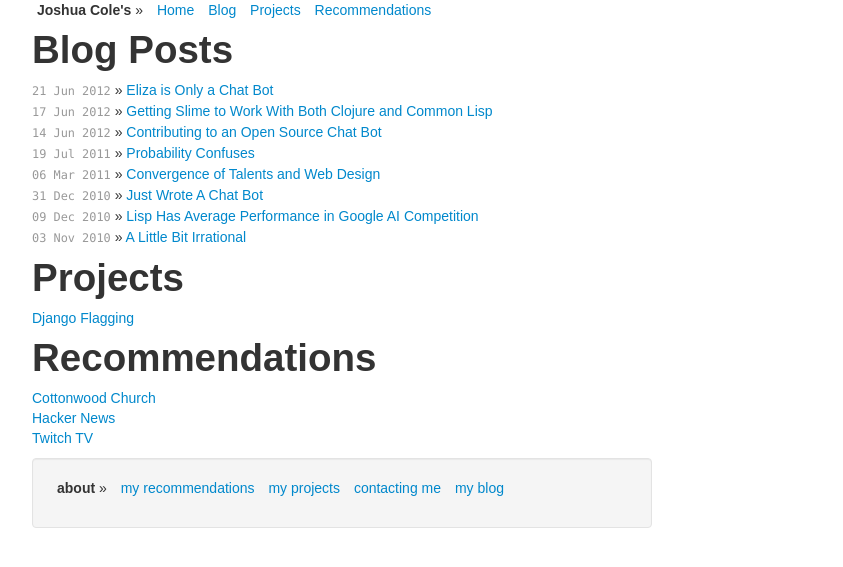
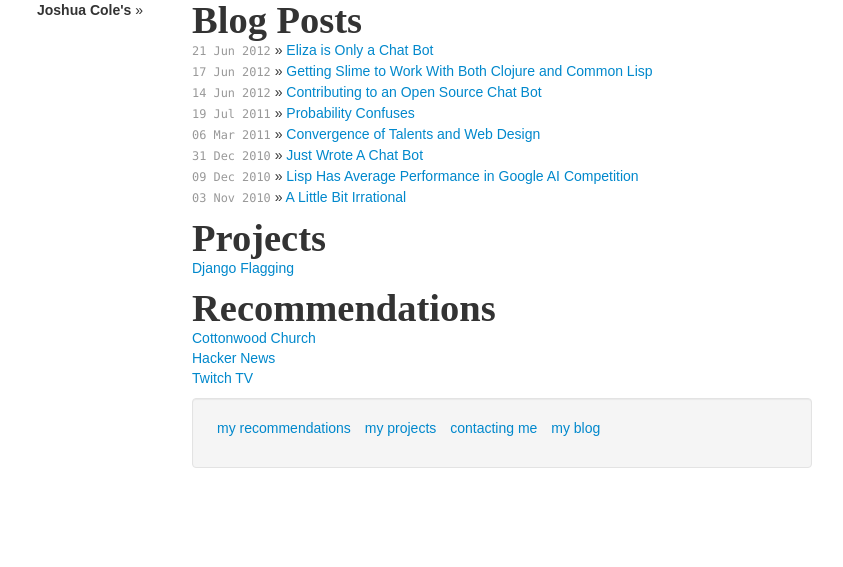
Before and after one commit to jColeChanged/jColeChanged.github.io, a Jekyll site: the page built from index.html, in a window 1280 px wide. Shown: the top 567 px of the page, without its empty margins (288-1131 px from the left). Built offline with Jekyll 4.4.1, drawn with Linux system fonts in a browser that asks for light colours; Markdown is read by kramdown in place of the engine named in the settings.

Commit message:
Updated blog to reflect design phillosophies. Still ugly though.

```diff
--- a/_layouts/default.html
+++ b/_layouts/default.html
@@ -5,6 +5,7 @@
   	<meta name="viewport" content="width=device-width, initial-scale=1.0">
     <meta name="author" content="Joshua Lowell Cole" />
   	<link rel="stylesheet" href="/css/bootstrap.min.css" media="screen">
+    <link rel="stylesheet" href="/css/blog.css" media="screen">
     <title>{{ page.title }}</title>
   	<script src="http://ajax.googleapis.com/ajax/libs/webfont/1/webfont.js"></script>
   	<script>
@@ -14,36 +15,24 @@
       }
   	});
   	</script>
-	<style>
-		body {font-family: "Droid Sans", "Arial";}
-		.date {font-family: "Droid Sans Mono", "Consolas";}
-    /* Make images stay on their own line and center themselves within the page.*/
-    img {
-      display: block;
-      margin-left: auto;
-      margin-right: auto;
-    }
-    .title {text-align: center;}
-
-}
-	</style>
   </head>
   <body>
   	<div class="row">
-    <div class="offset4 span8">
+      <div class="offset4 span2">
         <header>
           <ul class="inline">
             <li><strong>Joshua Cole's</strong> &raquo;</li>
-        <li><a href="/">Home</a></li>
-        <li><a href="/#blog">Blog</a></li>
-        <li><a href="/#projects">Projects</a></li>
-        <li><a href="/#recommendations">Recommendations</a></li>
           </ul>
         </header>
+      </div>
+      <div class="span8">
   		  {{ content }}
+      </div>
+    </div>
+    <div class="row">
+      <div class="offset6 span8">
     		<footer class="well">
           <ul class="inline">
-        <li><strong>about</strong> &raquo;</li>
             <li><a id="about_recs_toggle">my recommendations</a></li>
             <li><a id="about_projects_toggle">my projects<a></li>
             <li><a id="about_contact_toggle">contacting me</a></li>
@@ -53,10 +42,10 @@
           <p id="about_blog">I'm writing this blog as an excuse to talk about technical subjects that interest me. I'm also a Christian and very into competitive gaming, so some of that might creep into my writing</p>
           <p id="about_projects">These are some projects I've worked on that might be useful to someone.</p>
           <p id="about_recs">Some sites out there deserve page rank. They are awesome and I'm happy to share them with people.</p>
-			<script type="text/javascript">/*<![CDATA[*/ window.olark||(function(k){var g=window,j=document,a=g.location.protocol=="https:"?"https:":"http:",i=k.name,b="load",h="addEventListener";(function(){g[i]=function(){(c.s=c.s||[]).push(arguments)};var c=g[i]._={},f=k.methods.length;while(f--){(function(l){g[i][l]=function(){g[i]("call",l,arguments)}})(k.methods[f])}c.l=k.loader;c.i=arguments.callee;c.p={0:+new Date};c.P=function(l){c.p[l]=new Date-c.p[0]};function e(){c.P(b);g[i](b)}g[h]?g[h](b,e,false):g.attachEvent("on"+b,e);c.P(1);var d=j.createElement("script"),m=document.getElementsByTagName("script")[0];d.type="text/javascript";d.async=true;d.src=a+"//"+c.l;m.parentNode.insertBefore(d,m);c.P(2)})()})({loader:(function(a){return "static.olark.com/jsclient/loader1.js?ts="+(a?a[1]:(+new Date))})(document.cookie.match(/olarkld=([0-9]+)/)),name:"olark",methods:["configure","extend","declare","identify"]}); olark.identify('5923-676-10-4978');/*]]>*/</script>
     		<footer>
     	</div>
     </div>
+    <script type="text/javascript">/*<![CDATA[*/ window.olark||(function(k){var g=window,j=document,a=g.location.protocol=="https:"?"https:":"http:",i=k.name,b="load",h="addEventListener";(function(){g[i]=function(){(c.s=c.s||[]).push(arguments)};var c=g[i]._={},f=k.methods.length;while(f--){(function(l){g[i][l]=function(){g[i]("call",l,arguments)}})(k.methods[f])}c.l=k.loader;c.i=arguments.callee;c.p={0:+new Date};c.P=function(l){c.p[l]=new Date-c.p[0]};function e(){c.P(b);g[i](b)}g[h]?g[h](b,e,false):g.attachEvent("on"+b,e);c.P(1);var d=j.createElement("script"),m=document.getElementsByTagName("script")[0];d.type="text/javascript";d.async=true;d.src=a+"//"+c.l;m.parentNode.insertBefore(d,m);c.P(2)})()})({loader:(function(a){return "static.olark.com/jsclient/loader1.js?ts="+(a?a[1]:(+new Date))})(document.cookie.match(/olarkld=([0-9]+)/)),name:"olark",methods:["configure","extend","declare","identify"]}); olark.identify('5923-676-10-4978');/*]]>*/</script>
   	<script src="http://code.jquery.com/jquery.js"></script>
   	<script src="/js/bootstrap.min.js"></script>
     <script type="text/javascript">
--- /dev/null
+++ b/css/blog.css
@@ -0,0 +1,23 @@
+h1, h2, h3, h4, h5, h6 {
+  font-family: "Droid Serif";
+  margin: 0;
+  margin-top 2em;
+}
+
+body {
+  font-family: "Droid Sans", "Arial";
+}
+
+.date {
+  font-family: "Droid Sans Mono", "Consolas";
+}
+
+/* Make images stay on their own line and center themselves within the page.*/
+img {
+  display: block;
+  margin-left: auto;
+  margin-right: auto;
+}
+.title {
+  text-align: center;
+}
```
Also changed, not shown: favicon.ico (added). Lines whose indentation alone changed are shown as unchanged.
